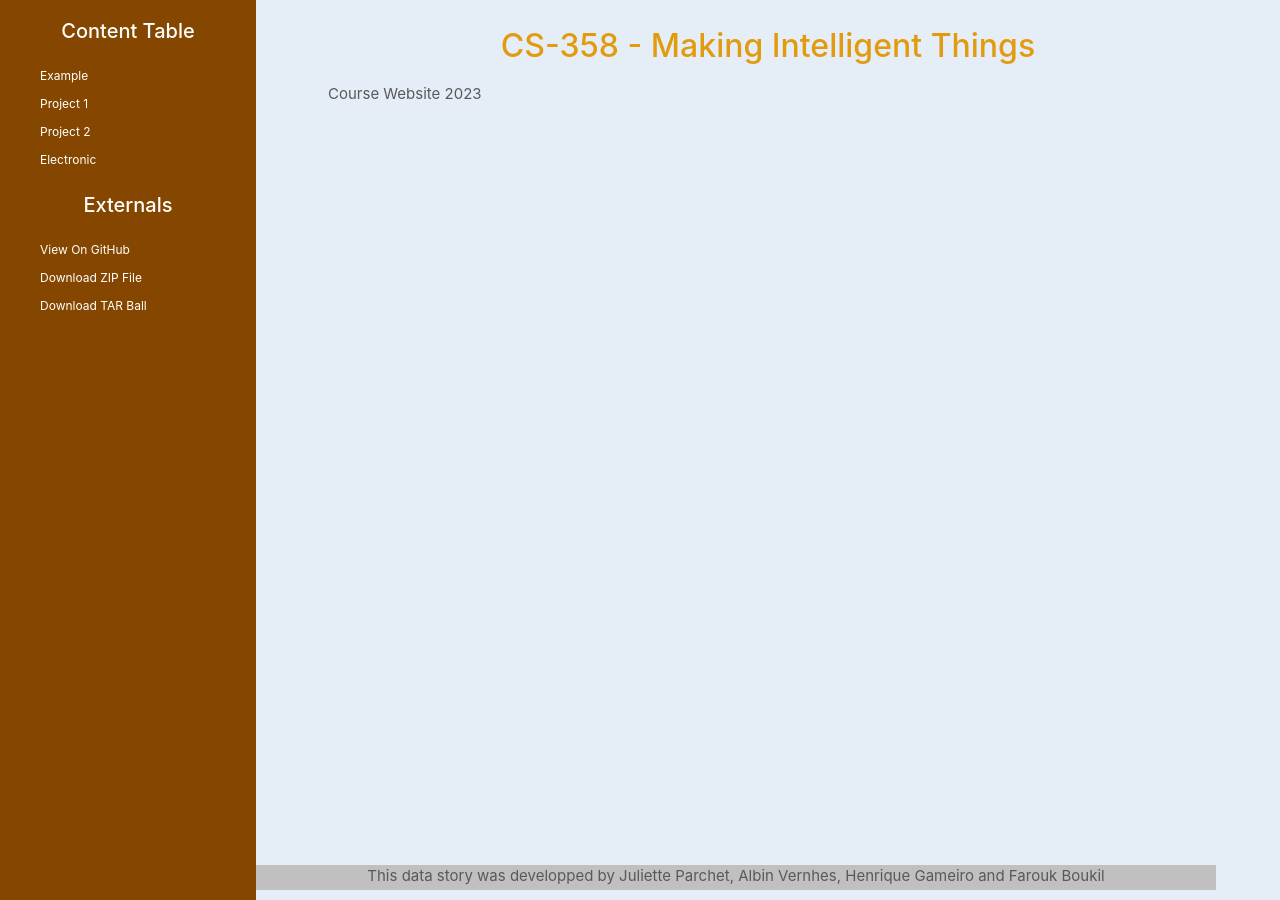
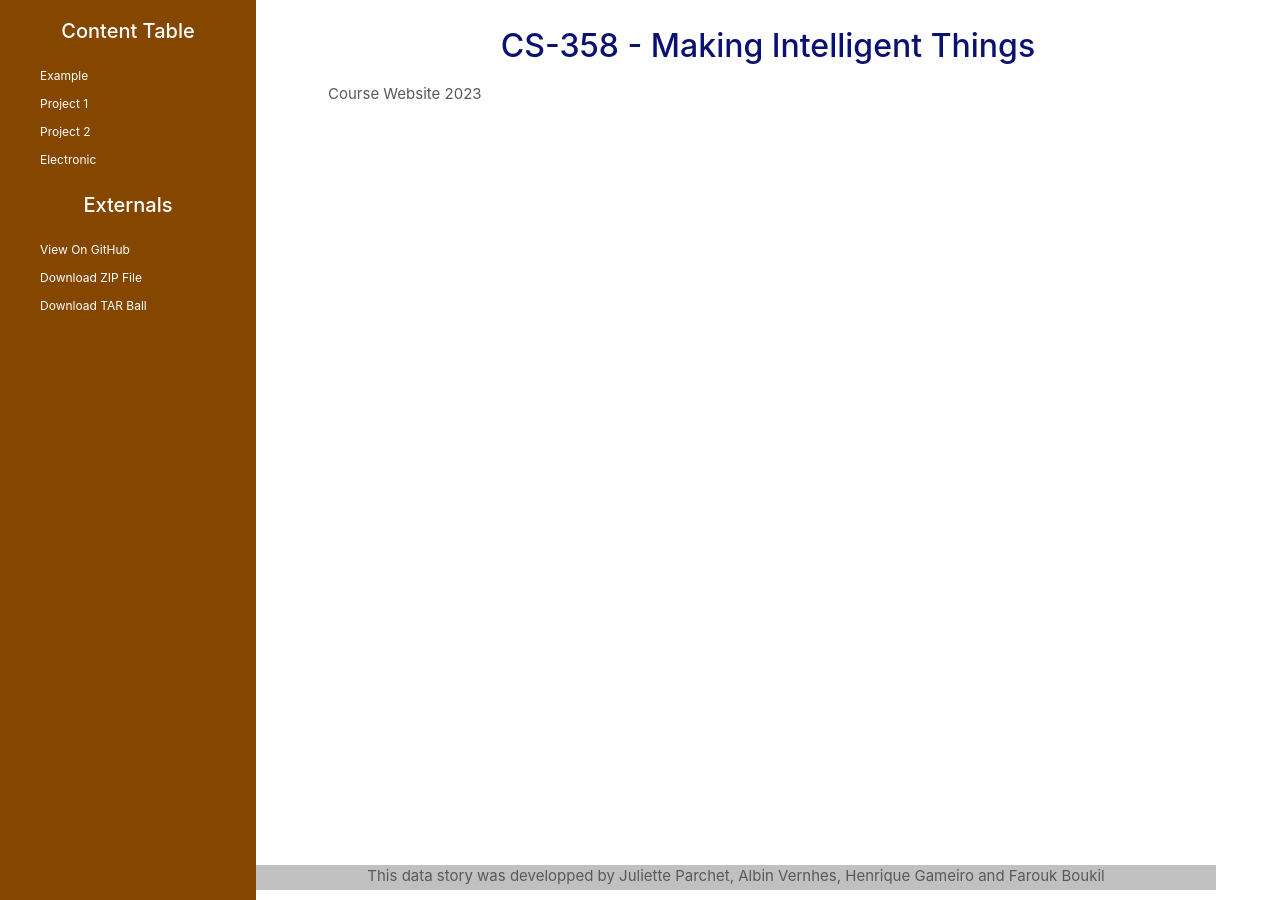
Before and after one commit to Jucifer06/CS-358-Making-Intelligent-Things, a Jekyll site: the page built from README.md, in a window 1280 px wide. Built offline with Jekyll 4.4.1, drawn with Linux system fonts in a browser that asks for light colours; our own code applies the rules of GitHub Pages for plain Markdown files.

Commit message:
Update styles.css

```diff
--- a/assets/css/styles.css
+++ b/assets/css/styles.css
@@ -1,5 +1,5 @@
 body {
-  background-color: #E5EEF7;
+  background-color: #FFFFFF;
   top: 0;
   bottom: 0;
   padding-left: 25vw;
@@ -13,7 +13,7 @@ body {
 }
 
 h1, h2, h3, h4, h5, h6 {
-  color:#E29B0F;
+  color:#0a1172;
   margin:0 0 20px;
 }
 
@@ -39,30 +39,30 @@ h2 {
 }
 
 h3, h4, h5, h6 {
-  color:#E29B0F;
+  color:#0a1172;
   font-size:20px;
   text-align: left;
   font-weight: 500;
 }
 
 a {
-  color:#E29B0F;
+  color:#0a1172;
   text-decoration:none;
 }
 
 a:hover {
-  color:#C98A0D;
+  color:#000000;
 }
 
 a small {
   font-size:11px;
-  color:#E29B0F;
+  color:#0a1172;
   margin-top:-0.3em;
   display:block;
 }
 
 a:hover small {
-  color:#C98A0D;
+  color:#000000;
 }
 
 .wrapper {
```
